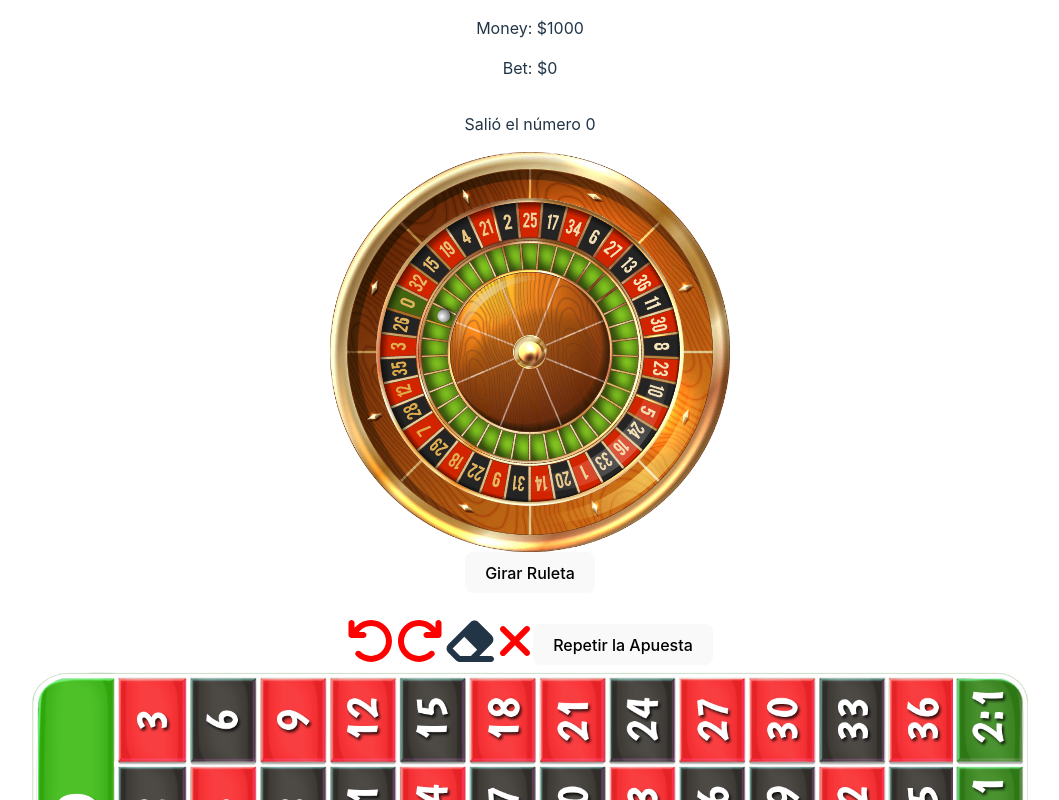
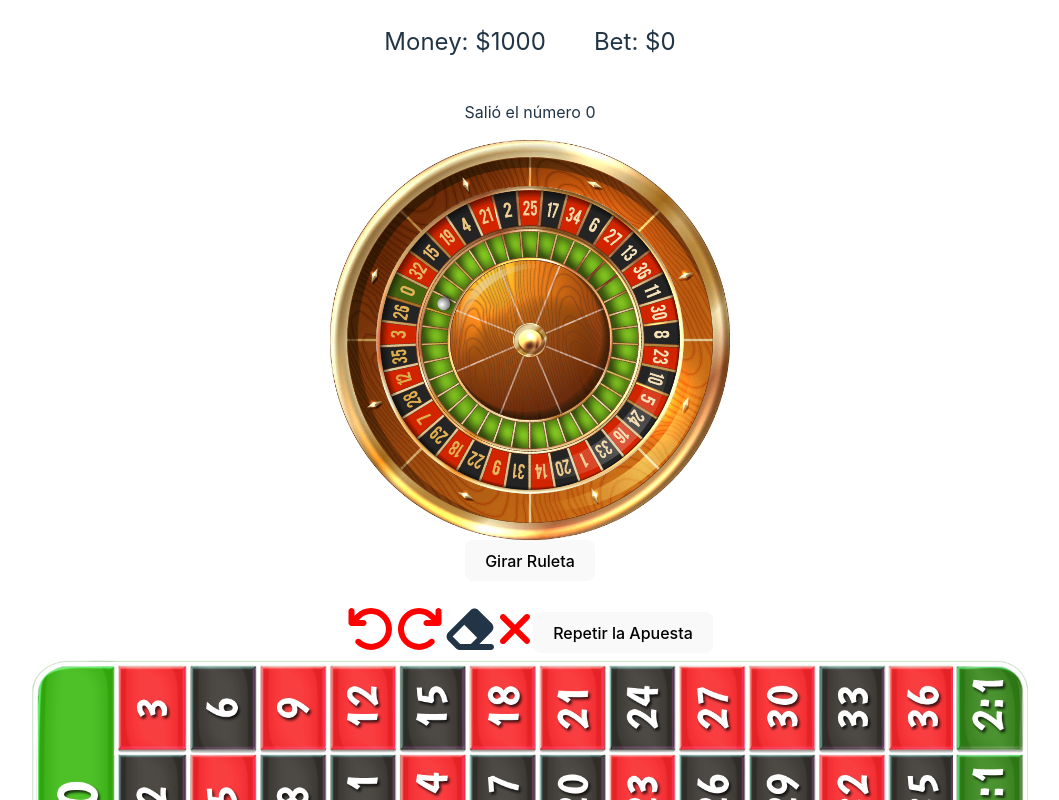
Before and after one commit to DaniLedes99/Roulette, a React (Vite) app: page / in a window 1280 px wide. Shown: the top 800 px of the page, without its empty margins (110-1169 px from the left). Built offline with nearby package versions, Linux system fonts and the light colour scheme.

Commit message:
MoneyCount fixed

```diff
--- a/src/App.jsx
+++ b/src/App.jsx
@@ -23,6 +23,7 @@ function App() {
   const [money, setMoney] = useState(1000);
   const [moneyBet, setMoneyBet] = useState(0);
   const [nextId, setNextId] = useState(1);
+  const [shake, setShake] = useState(false);
 
   const clearAllChips = () => {
     setFichas([]);
@@ -73,7 +74,8 @@ function App() {
           : ficha
       );
       setFichas(nuevasFichas);
-      setMoneyBet(newChipValue);
+      console.log("moneyBet", moneyBet);
+      setMoneyBet((prevMoneyBet) => prevMoneyBet + chipValue);
       setMoney((prevMoney) => prevMoney - chipValue);
     } else {
       setHistorialFichas([...historialFichas, { fichas, apuestas: APUESTAS }]);
@@ -90,7 +92,7 @@ function App() {
         },
       ]);
       setNextId(nextId + 1);
-      setMoneyBet(chipValue);
+      setMoneyBet((prevMoneyBet) => prevMoneyBet + chipValue);
       setMoney((prevMoney) => prevMoney - chipValue);
     }
   };
@@ -98,7 +100,8 @@ function App() {
   const areYouGoingToBetOrClear = useCallback(
     ({ columnas, filas, chipValue, tableId, modoBorrado }) => {
       if (chipValue > money) {
-        console.log("No tienes suficiente dinero para apostar.");
+        setShake(true);
+        setTimeout(() => setShake(false), 1000);
         return;
       }
 
@@ -128,7 +131,6 @@ function App() {
   );
 
   const chipValueToColor = (nuevoValor) => {
-    console.log(nuevoValor, "nuevoValor");
     if (nuevoValor > 99) {
       return "Black";
     } else if (nuevoValor > 24) {
@@ -176,7 +178,7 @@ function App() {
   return (
     <>
       <div className="container">
-        <MoneyCount money={money} moneyBet={moneyBet} />
+        <MoneyCount money={money} moneyBet={moneyBet} shake={shake} />
         <Ruleta
           isSpinning={isSpinning}
           setIsSpinning={setIsSpinning}
@@ -191,6 +193,7 @@ function App() {
           setCurrentNumber={setCurrentNumber}
           money={money}
           setMoney={setMoney}
+          setMoneyBet={setMoneyBet}
         />
         <Board {...boardProps} />
         <Chip
--- a/src/Components/Chip/Chip.jsx
+++ b/src/Components/Chip/Chip.jsx
@@ -14,12 +14,10 @@ const Chip = ({
   const [previewImagePos, setPreviewImagePos] = useState({ x: 0, y: 0 }); // donde te sigue la ficha?
   const [activeChipLocal, setActiveChipLocal] = useState(null);
 
-
-
   useEffect(() => {
     const handleMouseMove = (e) => {
       if (isFollowing) {
-        setPreviewImagePos({ x: e.clientX, y: e.clientY }); // -22 y -18
+        setPreviewImagePos({ x: e.clientX, y: e.clientY });
       }
     };
 
--- /dev/null
+++ b/src/Components/MoneyCount/MoneyCount.css
@@ -0,0 +1,35 @@
+.money-container {
+  display: flex;
+  justify-content: center;
+  align-items: center;
+  height: 100%;
+}
+
+.money {
+  font-size: 24px;
+  transition: color 0.3s ease;
+  padding: 0 24px;
+}
+
+.money.alert {
+  color: red;
+  animation: shake 0.5s ease;
+}
+
+@keyframes shake {
+  0% {
+    transform: translateX(0);
+  }
+  25% {
+    transform: translateX(-5px);
+  }
+  50% {
+    transform: translateX(5px);
+  }
+  75% {
+    transform: translateX(-5px);
+  }
+  100% {
+    transform: translateX(0);
+  }
+}
--- a/src/Components/MoneyCount/MoneyCount.jsx
+++ b/src/Components/MoneyCount/MoneyCount.jsx
@@ -1,11 +1,12 @@
 import React, { useState } from "react";
+import "./MoneyCount.css";
 
-export default function MoneyCount({ money, moneyBet }) {
+export default function MoneyCount({ money, moneyBet, shake }) {
   return (
     <div>
-      <div>
-        <p>Money: ${money}</p>
-        <p>Bet: ${moneyBet}</p>
+      <div className="money-container">
+        <p className={`money ${shake ? "alert" : ""}`}>Money: ${money}</p>
+        <p className="money">Bet: ${moneyBet}</p>
         <p></p>
       </div>
     </div>
--- a/src/Components/Roulette/Ruleta.jsx
+++ b/src/Components/Roulette/Ruleta.jsx
@@ -21,6 +21,7 @@ const Ruleta = ({
   setCurrentNumber,
   money,
   setMoney,
+  setMoneyBet,
 }) => {
   const [showText, setShowText] = useState(false);
 
@@ -173,6 +174,7 @@ const Ruleta = ({
           return bet.win ? sum + bet.value : sum - bet.value;
         }, 0);
         setMoney(money + totalValue);
+        setMoneyBet(0);
       },
     });
 
```
